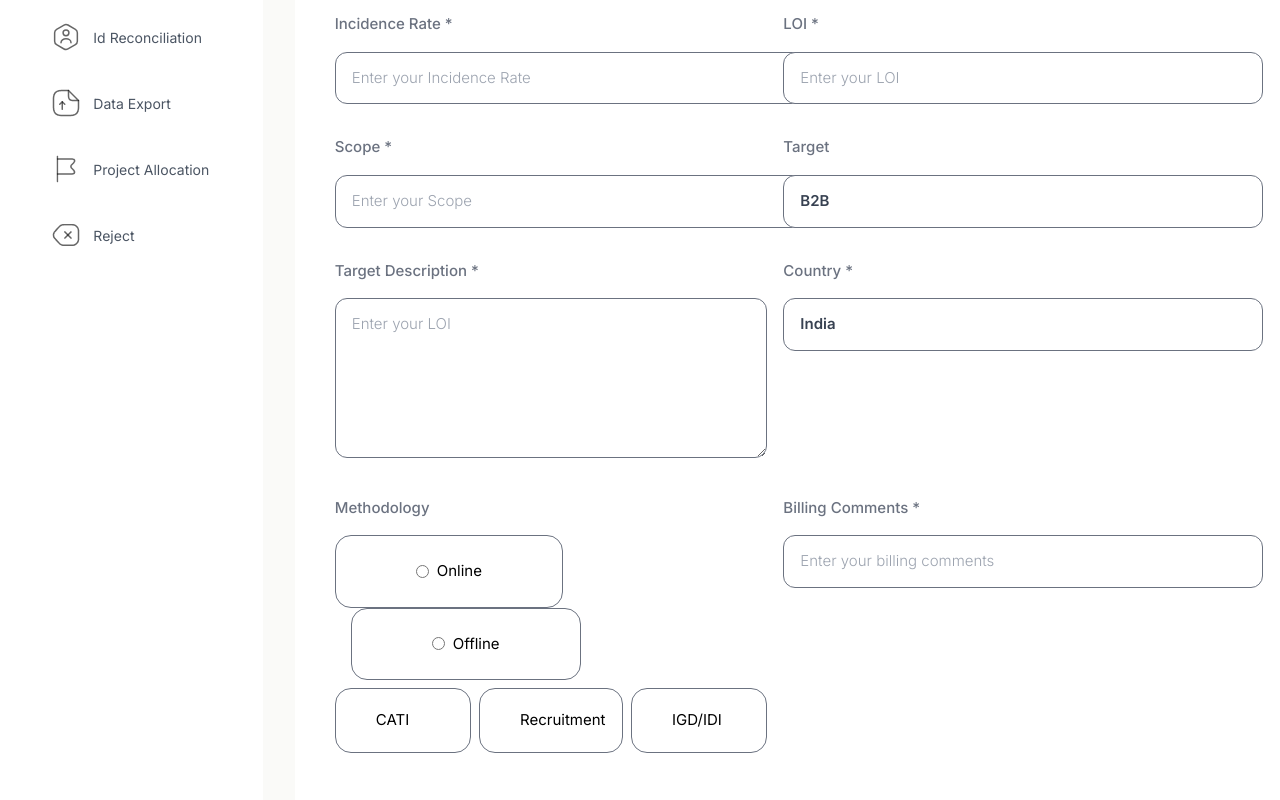
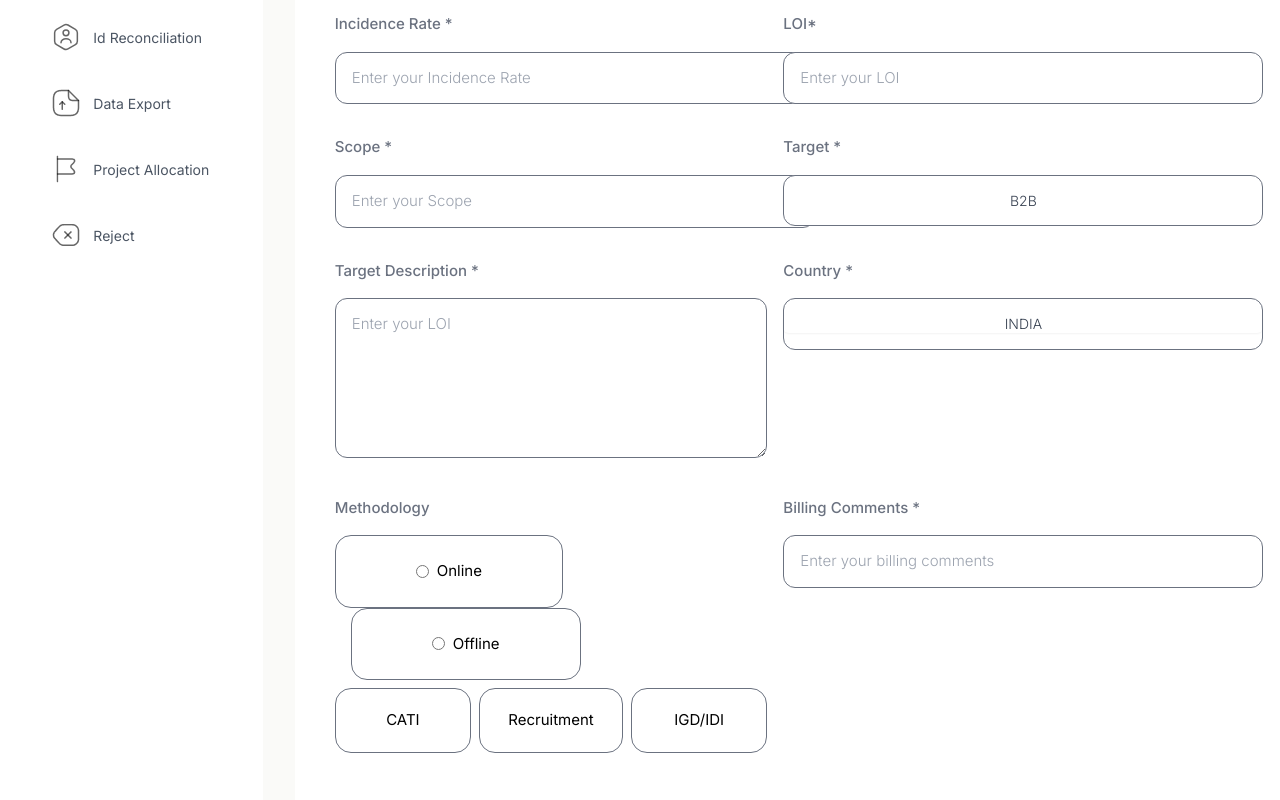
Before and after one commit to Asif-28/PMT, a Next.js app: page / in a window 1280 px wide. Shown: the part 520-1320 px from the top of the page. Built offline with nearby package versions, Linux system fonts and the light colour scheme.

Commit message:
projects page completed

```diff
--- a/src/components/header/Header.tsx
+++ b/src/components/header/Header.tsx
@@ -15,7 +15,7 @@ const Header = () => {
         <div className="flex items-center relative">
           <input
             placeholder="search"
-            className="text-[15px] border-none lg:min-w-[700px] px-16 py-4 rounded-full focus:outline-blue-900 focus:shadow-outline"
+            className="text-[15px] border-none min-w-[300px] md:w-[500px] lg:min-w-[700px] px-16 py-4 rounded-full focus:outline-[#392467] focus:shadow-outline"
             type="search"
           />
           <div className=" absolute left-5">
@@ -28,8 +28,8 @@ const Header = () => {
           </div>
         </div>
         <div className=" flex items-center gap-10">
-          <div className="flex  gap-10 border border-[#008000] px-8 py-[1.2rem] items-center justify-center rounded-full">
-            <div className="w-4 h-4 rounded-full bg-[#008000]"></div>
+          <div className="flex gap-3 md:gap-6 lg:gap-10 border border-[#008000] px-4 py-2 md:px-6 md:py-3 lg:px-8 lg:py-[1.2rem] items-center justify-center rounded-full">
+            <div className="w-2 h-2 md:w-4 md:h-4 rounded-full bg-[#008000]"></div>
             <h3>Active </h3>
           </div>
           <div>
--- a/src/components/sidebar/Project.tsx
+++ b/src/components/sidebar/Project.tsx
@@ -1,5 +1,6 @@
 "use client";
 import React, { useState } from "react";
+import "../../app/globals.css";
 
 const Form = () => {
   const [formData, setFormData] = useState({
@@ -27,6 +28,40 @@ const Form = () => {
     console.log(formData); // Replace with actual submission logic
   };
 
+  const [isOpen, setIsOpen] = useState(false);
+  const [selectedOption, setSelectedOption] = useState(null);
+
+  const options = [
+    "B2B (Business-to-business)",
+    "B2C (Business-to-Consumer)",
+    "HCP(Health Care)",
+  ];
+
+  const handleToggle = () => {
+    setIsOpen(!isOpen);
+  };
+
+  const handleOptionClick = (option: any) => {
+    setSelectedOption(option);
+    setIsOpen(false);
+  };
+
+  const countrys = ["INDIA", "USA", "GERMANY"];
+  const [selectedCountry, setSelectedCountry] = useState(null);
+  const [isOpenCountry, setIsOpenCountry] = useState(false);
+  const handleOptionCountry = (countrys: any) => {
+    setSelectedCountry(countrys);
+    setIsOpenCountry(false);
+  };
+  const handleToggleCountry = () => {
+    setIsOpenCountry(!isOpenCountry);
+  };
+
+  const [selectedDiv, setSelectedDiv] = useState(null);
+
+  const handleDivClick = (divName: any) => {
+    setSelectedDiv(divName);
+  };
   return (
     <main>
       <h2 className="text-2xl font-semibold text-[#000]">Project Creation</h2>
@@ -42,13 +77,14 @@ const Form = () => {
                 Project Name *
               </label>
               <input
+                required
                 type="text"
                 id="projectName"
                 name="projectName"
                 value={formData.projectName}
                 onChange={handleChange}
                 placeholder="Enter your project Name "
-                className=" appearance-none  xl:min-w-[480px] font-light border border-gray-500 rounded-xl w-full py-4 px-4 text-gray-700 leading-tight focus:outline-blue-900 focus:shadow-outline"
+                className=" appearance-none  xl:min-w-[480px] font-light border border-gray-500 rounded-xl w-full py-4 px-4 text-gray-700 leading-tight focus:outline-[#392467] focus:shadow-outline"
               />
             </div>
             <div className="mb-4">
@@ -59,13 +95,14 @@ const Form = () => {
                 Project Code *
               </label>
               <input
+                required
                 type="text"
                 id="projectCode"
                 name="projectCode"
                 value={formData.projectCode}
                 onChange={handleChange}
                 placeholder="Enter your project Code "
-                className=" appearance-none  xl:min-w-[480px] font-light border border-gray-500 rounded-xl w-full py-4 px-4 text-gray-700 leading-tight focus:outline-blue-900 focus:shadow-outline"
+                className=" appearance-none  xl:min-w-[480px] font-light border border-gray-500 rounded-xl w-full py-4 px-4 text-gray-700 leading-tight focus:outline-[#392467] focus:shadow-outline"
               />
             </div>
             <div className="mb-4">
@@ -76,13 +113,14 @@ const Form = () => {
                 Project Manager *
               </label>
               <input
+                required
                 type="text"
                 id="projectManager"
                 name="projectManager"
                 value={formData.projectManager}
                 onChange={handleChange}
                 placeholder="Enter your project Manager "
-                className=" appearance-none  xl:min-w-[480px] font-light border border-gray-500 rounded-xl w-full py-4 px-4 text-gray-700 leading-tight focus:outline-blue-900 focus:shadow-outline"
+                className=" appearance-none  xl:min-w-[480px] font-light border border-gray-500 rounded-xl w-full py-4 px-4 text-gray-700 leading-tight focus:outline-[#392467] focus:shadow-outline"
               />
             </div>
             <div className="mb-4">
@@ -93,87 +131,112 @@ const Form = () => {
                 Client Project Manager *
               </label>
               <input
+                required
                 type="text"
                 id="clientProjectManager"
                 name="clientProjectManager"
                 value={formData.clientProjectManager}
                 onChange={handleChange}
                 placeholder="Enter your Client Project Manager "
-                className=" appearance-none  xl:min-w-[480px] font-light border border-gray-500 rounded-xl w-full py-4 px-4 text-gray-700 leading-tight focus:outline-blue-900 focus:shadow-outline"
+                className=" appearance-none  xl:min-w-[480px] font-light border border-gray-500 rounded-xl w-full py-4 px-4 text-gray-700 leading-tight focus:outline-[#392467]focus:shadow-outline"
               />
             </div>
             <div className="mb-4">
               <label
-                htmlFor=" incidenceRate"
+                htmlFor="clientProjectManager"
                 className="block text-gray-500 font-medium mb-4"
               >
                 Incidence Rate *
               </label>
               <input
+                required
                 type="text"
-                id=" incidenceRate"
-                name=" incidenceRate"
+                id="incidenceRate"
+                name="incidenceRate"
                 value={formData.incidenceRate}
                 onChange={handleChange}
                 placeholder="Enter your Incidence Rate "
-                className=" appearance-none  xl:min-w-[480px] font-light border border-gray-500 rounded-xl w-full py-4 px-4 text-gray-700 leading-tight focus:outline-blue-900 focus:shadow-outline"
+                className=" appearance-none  xl:min-w-[480px] font-light border border-gray-500 rounded-xl w-full py-4 px-4 text-gray-700 leading-tight focus:outline-[#392467]focus:shadow-outline"
               />
             </div>
             <div className="mb-4">
               <label
-                htmlFor=" loi"
+                htmlFor="loi"
                 className="block text-gray-500 font-medium mb-4"
               >
-                LOI *
+                LOI*
               </label>
               <input
+                required
                 type="text"
-                id=" loi"
-                name=" loi"
+                id="loi"
+                name="loi"
                 value={formData.loi}
                 onChange={handleChange}
                 placeholder="Enter your LOI "
-                className=" appearance-none  xl:min-w-[480px] font-light border border-gray-500 rounded-xl w-full py-4 px-4 text-gray-700 leading-tight focus:outline-blue-900 focus:shadow-outline"
+                className=" appearance-none  xl:min-w-[480px] font-light border border-gray-500 rounded-xl w-full py-4 px-4 text-gray-700 leading-tight focus:outline-[#392467]focus:shadow-outline"
               />
             </div>
+
             <div className="mb-4">
               <label
-                htmlFor=" scope"
+                htmlFor="scope"
                 className="block text-gray-500 font-medium mb-4"
               >
                 Scope *
               </label>
               <input
+                required
                 type="text"
-                id=" scope"
-                name=" scope"
+                id="scope"
+                name="scope"
                 value={formData.scope}
                 onChange={handleChange}
-                placeholder="Enter your Scope"
-                className=" appearance-none  xl:min-w-[480px] border font-light border-gray-500 rounded-xl w-full py-4 px-4 text-gray-700 leading-tight focus:outline-blue-900 focus:shadow-outline"
+                placeholder="Enter your Scope "
+                className=" appearance-none  xl:min-w-[480px] font-light border border-gray-500 rounded-xl w-full py-4 px-4 text-gray-700 leading-tight focus:outline-[#392467]focus:shadow-outline"
               />
             </div>
-            <div className="mb-4">
+
+            <div className="relative inline-block text-left z-40">
               <label
                 htmlFor="target"
                 className="block text-gray-500 font-medium mb-4"
               >
-                Target
+                Target *
               </label>
-              <select
-                id="target"
-                name="target"
-                value={formData.target}
-                onChange={handleChange}
-                className="bg-white appearance-none  xl:min-w-[480px] font-semibold border border-gray-500 rounded-xl w-full py-4 px-4 text-gray-700 leading-tight focus:outline-blue-900 focus:shadow-outline"
-              >
-                <option className="" value="">
-                  B2B
-                </option>
-                <option value="a">A</option>
-                <option value="b">B</option>
-                <option value="c">C</option>
-              </select>
+              <div>
+                <span className="rounded-md shadow-sm">
+                  <button
+                    onClick={handleToggle}
+                    type="button"
+                    className=" bg-white inline-flex justify-center w-full  text-sm appearance-none  xl:min-w-[480px] border font-light border-gray-500 rounded-xl py-4 px-4 text-gray-700 leading-tight focus:outline-[#392467] focus:shadow-outline"
+                  >
+                    {selectedOption ? selectedOption : "B2B"}
+                  </button>
+                </span>
+              </div>
+
+              {isOpen && (
+                <div className=" absolute  mt-2 w-full rounded-3xl shadow-lg bg-white ring-1 ring-black ring-opacity-5">
+                  <div
+                    className="py-1 w-full px-3 bg-white "
+                    role="menu"
+                    aria-orientation="vertical"
+                    aria-labelledby="options-menu"
+                  >
+                    {options.map((option, index) => (
+                      <div
+                        key={index}
+                        onClick={() => handleOptionClick(option)}
+                        className="block px-4 py-4 text-sm text-gray-700 w-full hover:bg-[#a367b1] hover:text-[#392467] font-semibold  text-left  my-2 rounded-xl"
+                        role="menuitem"
+                      >
+                        {option}
+                      </div>
+                    ))}
+                  </div>
+                </div>
+              )}
             </div>
             <div className="mb-4">
               <label
@@ -183,35 +246,56 @@ const Form = () => {
                 Target Description *
               </label>
               <textarea
+                required
                 id="targetDescription"
                 name="targetDescription"
                 value={formData.targetDescription}
                 onChange={handleChange}
                 placeholder="Enter your LOI "
-                className=" appearance-none font-light  xl:max-w-[480px] h-40 border border-gray-500 rounded-xl w-full py-4 px-4 text-gray-700 leading-tight focus:outline-blue-900 focus:shadow-outline"
+                className=" appearance-none font-light  xl:max-w-[480px] h-40 border border-gray-500 rounded-xl w-full py-4 px-4 text-gray-700 leading-tight focus:outline-[#392467] focus:shadow-outline"
               />
             </div>
-            <div className="mb-4">
+
+            <div className="relative inline-block text-left z-30">
               <label
-                htmlFor="target"
+                htmlFor="country"
                 className="block text-gray-500 font-medium mb-4"
               >
                 Country *
               </label>
-              <select
-                id="country"
-                name="country"
-                value={formData.country}
-                onChange={handleChange}
-                className="bg-white appearance-none  xl:min-w-[480px] font-semibold border border-gray-500 rounded-xl w-full py-4 px-4 text-gray-700 leading-tight focus:outline-blue-900 focus:shadow-outline"
-              >
-                <option className="" value="">
-                  India
-                </option>
-                <option value="a">A</option>
-                <option value="b">B</option>
-                <option value="c">C</option>
-              </select>
+              <div>
+                <span className="rounded-md shadow-sm">
+                  <button
+                    onClick={handleToggleCountry}
+                    type="button"
+                    className="inline-flex justify-center w-full  text-sm appearance-none  xl:min-w-[480px] border font-light border-gray-500 rounded-xl py-4 px-4 text-gray-700 leading-tight focus:outline-[#392467] focus:shadow-outline"
+                  >
+                    {selectedCountry ? selectedCountry : "INDIA"}
+                  </button>
+                </span>
+              </div>
+
+              {isOpenCountry && (
+                <div className=" absolute  mt-2 w-full rounded-3xl shadow-lg bg-white ring-1 ring-black ring-opacity-5">
+                  <div
+                    className="py-1 w-full px-3 bg-white"
+                    role="menu"
+                    aria-orientation="vertical"
+                    aria-labelledby="options-menu"
+                  >
+                    {countrys.map((country, index) => (
+                      <div
+                        key={index}
+                        onClick={() => handleOptionCountry(country)}
+                        className="block px-4 py-4 text-sm text-gray-700 w-full hover:bg-[#a367b1] hover:text-[#392467] font-semibold  text-left  my-2 rounded-xl"
+                        role="menuitem"
+                      >
+                        {country}
+                      </div>
+                    ))}
+                  </div>
+                </div>
+              )}
             </div>
             <div className="mb-4">
               <label className="block text-gray-500 font-medium mb-4">
@@ -220,12 +304,13 @@ const Form = () => {
               <div className="mt-2">
                 <label className="inline-flex items-center border border-gray-500 px-20 py-6 rounded-2xl">
                   <input
+                    required
                     type="radio"
                     name="onlineOffline"
                     value="online"
                     checked={formData.onlineOffline === "online"}
                     onChange={handleChange}
-                    className="form-radio border "
+                    className="form-radio radio-container  "
                   />
                   <span className="ml-2">Online</span>
                 </label>
@@ -236,19 +321,40 @@ const Form = () => {
                     value="offline"
                     checked={formData.onlineOffline === "offline"}
                     onChange={handleChange}
-                    className="form-radio"
+                    className="form-radio radio-container "
                   />
                   <span className="ml-2">Offline</span>
                 </label>
               </div>
-              <div className="flex gap-2 items-center ">
-                <div className="border border-gray-500 w-36 px-10 py-5 mt-2 rounded-2xl">
+              <div className="flex gap-2 items-center  ">
+                <div
+                  onClick={() => handleDivClick("CATI")}
+                  className={`${
+                    selectedDiv === "CATI"
+                      ? "bg-[#a367b1] text-[#392467]"
+                      : "bg-white text-black"
+                  } border border-gray-500 w-36 px-10 py-5 mt-2 rounded-2xl flex items-center justify-center cursor-pointer`}
+                >
                   CATI
                 </div>
-                <div className="border border-gray-500 w-36 px-10 py-5 mt-2 rounded-2xl">
+                <div
+                  onClick={() => handleDivClick("Recruitment")}
+                  className={`${
+                    selectedDiv === "Recruitment"
+                      ? "bg-[#a367b1] text-[#392467]"
+                      : "bg-white text-black"
+                  } border border-gray-500 w-36 px-10 py-5 mt-2 rounded-2xl flex items-center justify-center cursor-pointer`}
+                >
                   Recruitment
                 </div>
-                <div className="border border-gray-500 w-36 px-10 py-5 mt-2 rounded-2xl">
+                <div
+                  onClick={() => handleDivClick("IGD/IDI")}
+                  className={`${
+                    selectedDiv === "IGD/IDI"
+                      ? "bg-[#a367b1] text-[#392467]"
+                      : "bg-white text-black"
+                  } border border-gray-500 w-36 px-10 py-5 mt-2 rounded-2xl flex items-center justify-center cursor-pointer`}
+                >
                   IGD/IDI
                 </div>
               </div>
@@ -262,13 +368,14 @@ const Form = () => {
                 Billing Comments *
               </label>
               <input
+                required
                 type="text"
                 id="billingComments"
                 name="billingComments"
                 value={formData.billingComments}
                 onChange={handleChange}
                 placeholder="Enter your billing comments"
-                className=" appearance-none  xl:min-w-[480px] font-light border border-gray-500 rounded-xl w-full py-4 px-4 text-gray-700 leading-tight focus:outline-blue-900 focus:shadow-outline"
+                className=" appearance-none  xl:min-w-[480px] font-light border border-gray-500 rounded-xl w-full py-4 px-4 text-gray-700 leading-tight focus:outline-[#392467] focus:shadow-outline"
               />
             </div>
           </div>
@@ -276,7 +383,10 @@ const Form = () => {
           {/* ... other fields in the same format ... */}
 
           <div className="flex items-center justify-center">
-            <button className="bg-[#000000] font-semibold text-[18px] w-[16.5rem] px-12 py-6 text-white rounded-lg mt-20">
+            <button
+              onSubmit={handleSubmit}
+              className="bg-[#000000] font-semibold text-[18px] w-[16.5rem] px-12 py-6 text-white rounded-lg mt-20"
+            >
               Create Project
             </button>
           </div>
```
